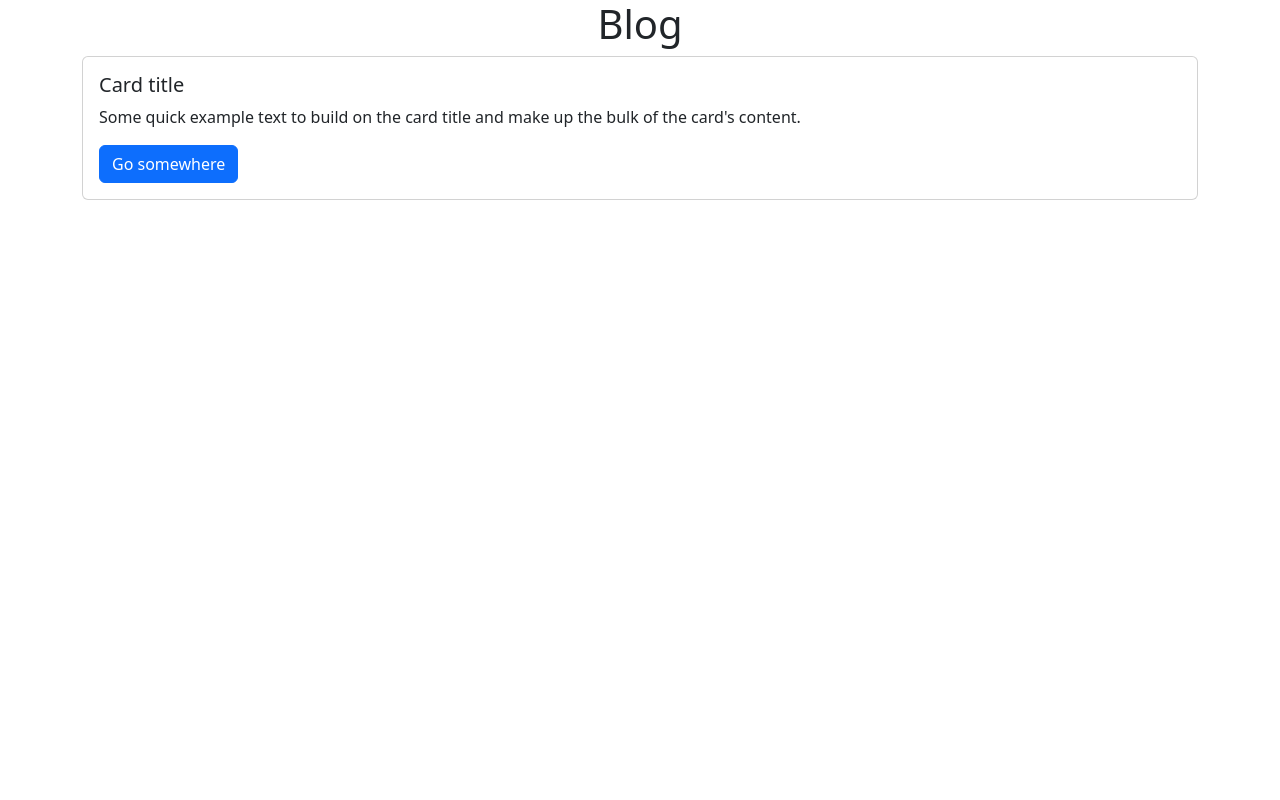
After one commit to jordyvuong/Click-and-Cook, a Symfony app: template templates/home/blog.html.twig in a window 1280 px wide. The commit adds this page. Run offline with Twig, Linux system fonts and the light colour scheme; the template is opened without the code that fills it, so the values that code supplies are empty; some libraries are stand-ins or nearby versions.

```diff
--- /dev/null
+++ b/templates/home/blog.html.twig
@@ -0,0 +1,38 @@
+<!DOCTYPE html>
+<html lang="en">
+<head>
+   <meta charset="UTF-8">
+   <meta name="viewport" content="width=device-width, initial-scale=1.0">
+   <title>BLOG</title>
+   <script src="https://cdn.jsdelivr.net/npm/alpinejs@3.x.x/dist/cdn.min.js" defer></script>
+    <link rel="stylesheet" href="assets/styles/styles.css">
+    <link rel="stylesheet" href="https://cdn.jsdelivr.net/npm/bootstrap@5.3.0/dist/css/bootstrap.min.css">
+</head>
+<body>
+
+      <div class="container">
+         <div class="row">
+               <div class="col-12">
+                  <h1 class="text-center">Blog</h1>
+               </div>
+         </div>
+         <div class="row">
+               <div class="col-12">
+                  <div class="card">
+                     <div class="card-body">
+                           <h5 class="card-title">Card title</h5>
+                           <p class="card-text">Some quick example text to build on the card title and make up the bulk of the card's content.</p>
+                           <a href="#" class="btn btn-primary">Go somewhere</a>
+                     </div>
+                  </div>
+               </div>
+         </div>
+      </div>
+
+
+
+    <script src="https://cdnjs.cloudflare.com/ajax/libs/gsap/3.12.2/gsap.min.js"></script>
+    <script src="https://cdnjs.cloudflare.com/ajax/libs/gsap/3.12.2/ScrollTrigger.min.js"></script>
+    <script src="https://cdn.jsdelivr.net/npm/bootstrap@5.3.0/dist/js/bootstrap.bundle.min.js"></script>
+</body>
+</html>
```
Also changed, not shown: src/Controller/HomeController.php (+7 -0 lines), templates/home/index.html.twig (+66 -3 lines), public/assets/javascript/script.js.
